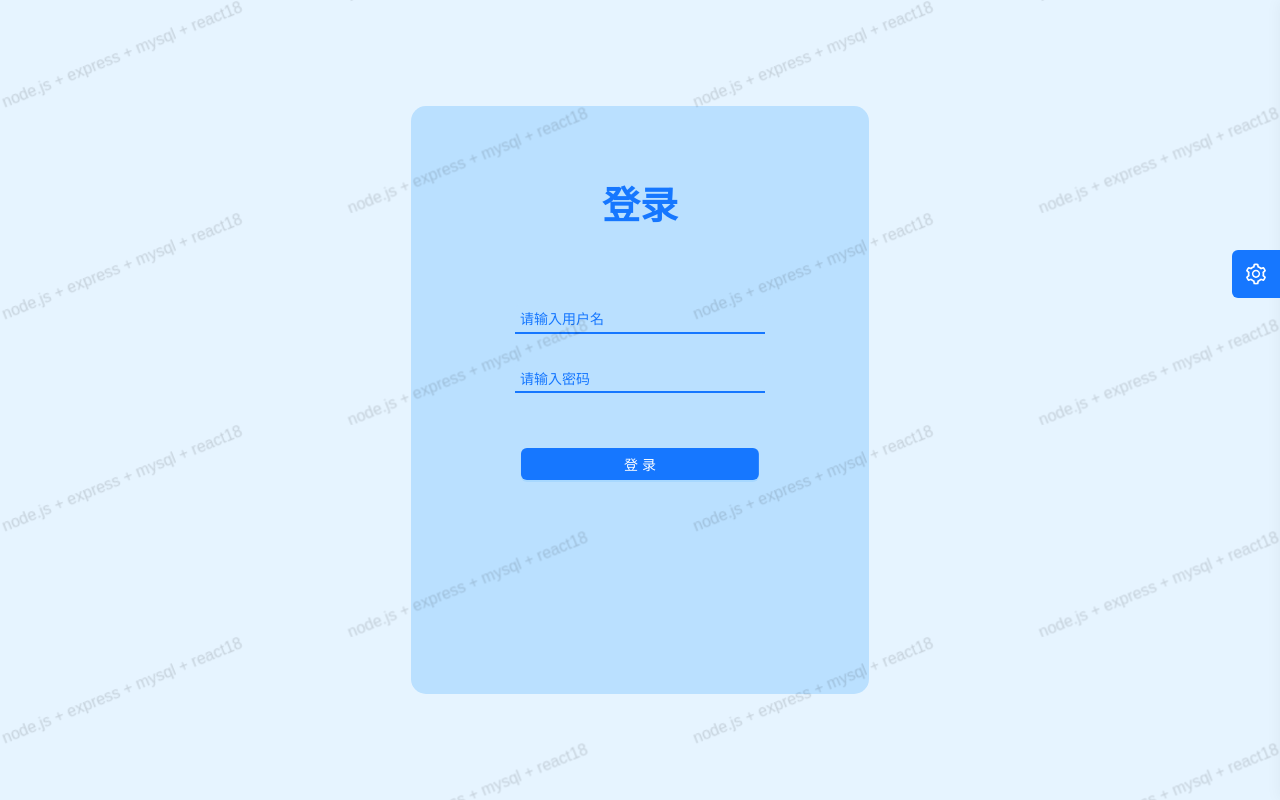
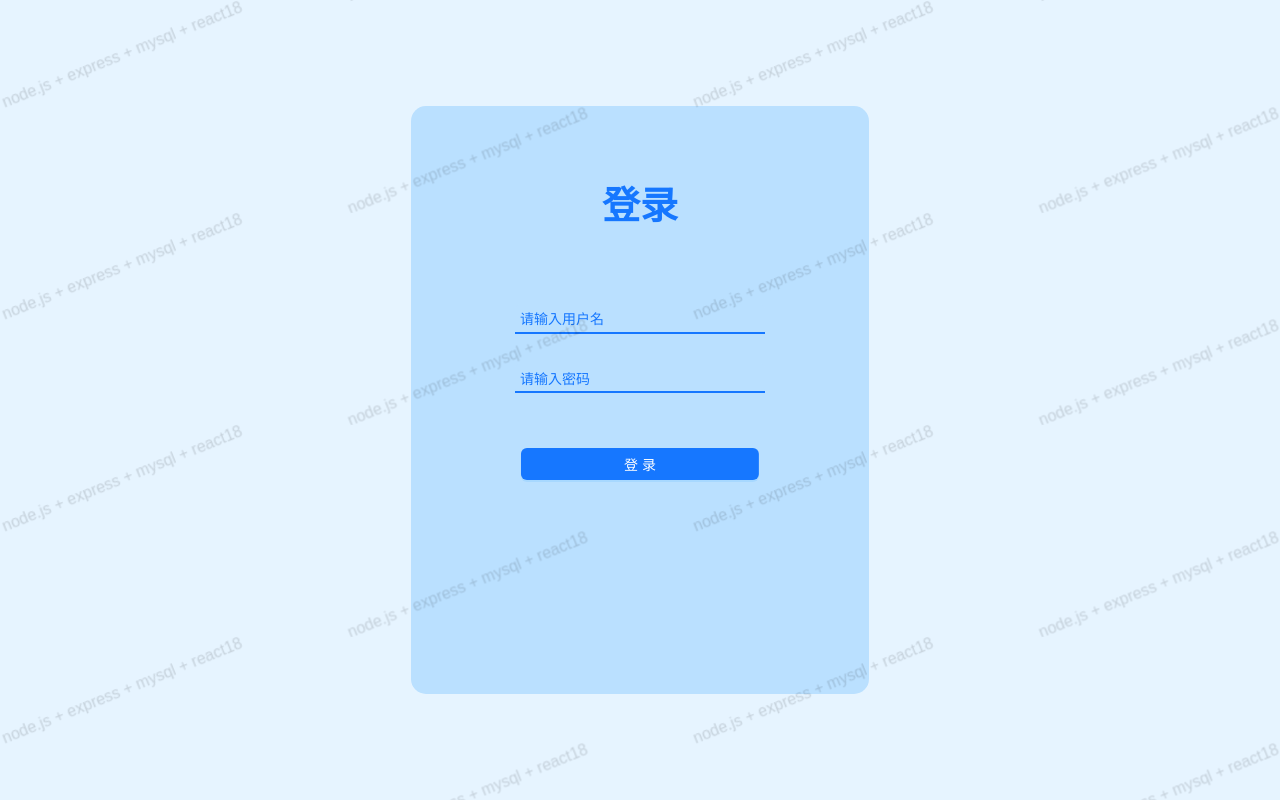
Before and after one commit to linxx5599/chat, a React (Create React App) app in the folder web/: page /login in a window 1280 px wide. Built offline with nearby package versions, Linux system fonts and the light colour scheme.

Commit message:
web: 登录页去掉setting

```diff
--- a/web/src/App.tsx
+++ b/web/src/App.tsx
@@ -1,7 +1,7 @@
 import React, { useState } from "react";
 import enUS from "antd/locale/en_US";
 import zhCN from "antd/locale/zh_CN";
-import { ConfigProvider, Watermark, theme } from "antd";
+import { ConfigProvider, theme } from "antd";
 import AuthRoute from "./AuthRoute";
 import SwitchSettingDrawer from "./SwitchThemeDrawer";
 
@@ -50,9 +50,7 @@ const App: React.FC = () => {
         }
       }}
     >
-      <Watermark content="node.js + express + mysql + react18">
-        <AuthRoute />
-      </Watermark>
+      <AuthRoute />
       <SwitchSettingDrawer
         locale={locale}
         switchLang={switchLang}
--- a/web/src/AuthRoute.tsx
+++ b/web/src/AuthRoute.tsx
@@ -3,7 +3,7 @@ import { Navigate, useRoutes, useLocation } from "react-router-dom";
 
 import router from "@/router";
 import { getToken } from "@/utils/auth";
-
+import { Watermark } from "antd";
 
 const AuthRoute: React.FC = () => {
   const ReactView = useRoutes(router);
@@ -12,7 +12,13 @@ const AuthRoute: React.FC = () => {
   if (!hasToken && location.pathname !== "/login") {
     return <Navigate to="/login" />;
   }
-  return <>{ReactView}</>;
+  return (
+    <>
+      <Watermark content="node.js + express + mysql + react18">
+        {ReactView}
+      </Watermark>
+    </>
+  );
 };
 
 export default AuthRoute;
--- a/web/src/SwitchThemeDrawer/index.tsx
+++ b/web/src/SwitchThemeDrawer/index.tsx
@@ -1,4 +1,6 @@
 import React, { useState, useMemo, useEffect } from "react";
+import { useLocation } from "react-router-dom";
+
 import { theme, Button, Descriptions, Select } from "antd";
 
 import { useTranslation } from "react-i18next";
@@ -48,6 +50,11 @@ const SwitchSettingDrawer: React.FC<IProps> = (props: any) => {
     langJs();
     open && setOpen(false);
   };
+
+  const location = useLocation();
+  if (location.pathname === "/login") {
+    return <></>;
+  }
   return (
     <div className={`${style.themeSettingBox} ${open ? style.open : ""}`}>
       <div className={style.themeSetting} onClick={settingClick}>
```
